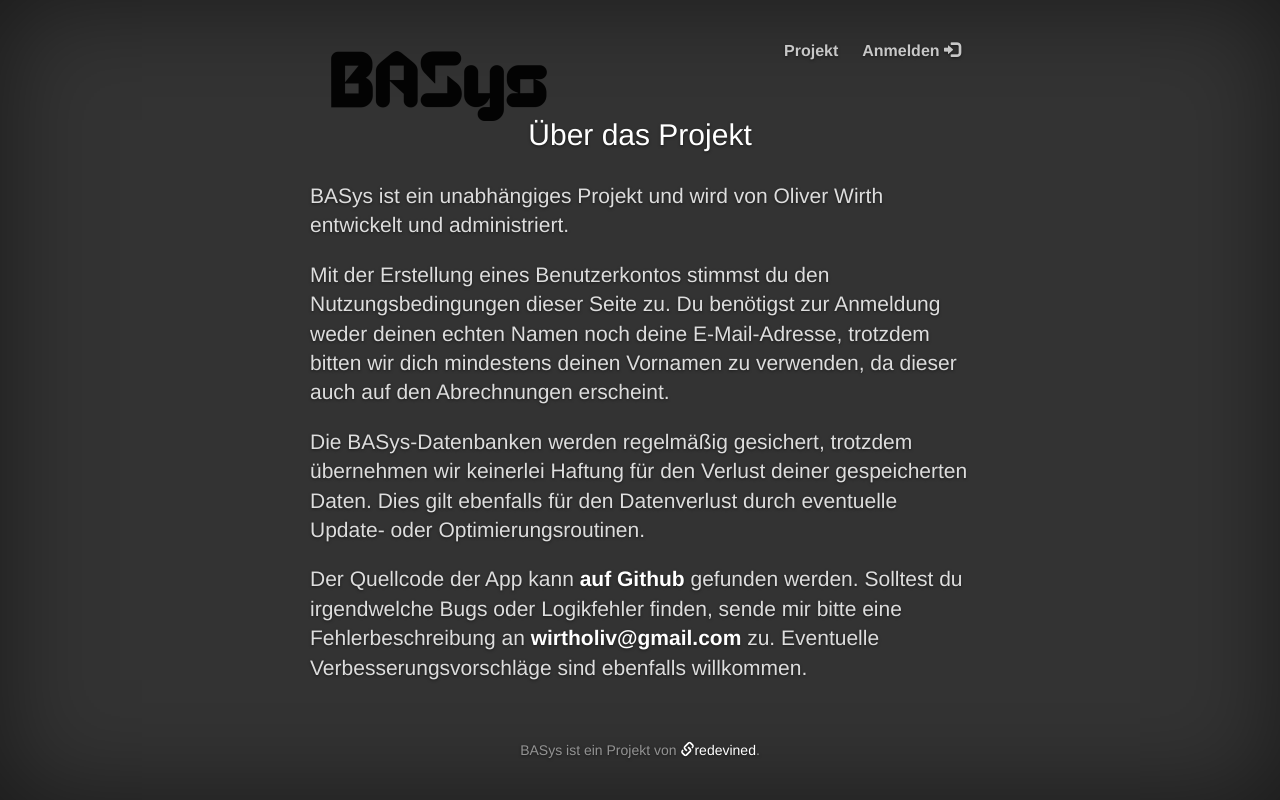
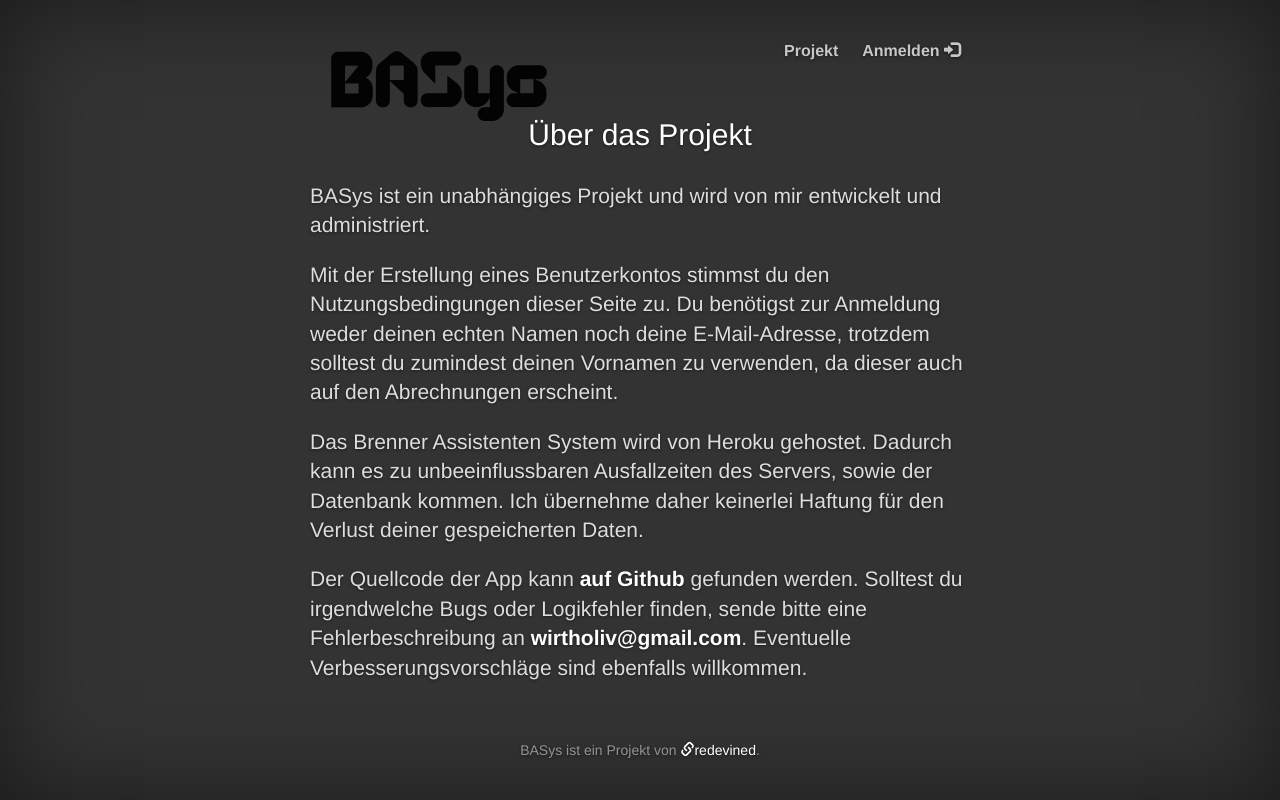
Before and after one commit to redevined/brenner-assistant-system, a Python web app: template templates/about.html in a window 1280 px wide. Run offline with Jinja, Linux system fonts and the light colour scheme; the template is opened without the code that fills it: most values are stand-ins (such as "Sample title", 1, 10 or a date in 2020); some libraries are stand-ins or nearby versions.

Commit message:
Minor changes

```diff
--- a/app.py
+++ b/app.py
@@ -10,7 +10,7 @@ from config import Urls
 
 
 app = Flask(__name__)
-app.secret_key = "this is a really secret key"
+app.secret_key = "/\xfa-\x84\xfeW\xc3\xda\x11%/\x0c\xa0\xbaY\xa3\x89\x93$\xf5\x92\x9eW}"
 app.jinja_env.globals.update(app = ViewInterface())
 
 
--- a/controllers/LoginController.py
+++ b/controllers/LoginController.py
@@ -4,7 +4,7 @@
 from flask import flash, redirect, render_template
 
 from models import User
-from config import Urls
+from config import Urls, Msgs
 
 
 def view() :
@@ -17,11 +17,11 @@ def login(form) :
 			User.session.remember(True)
 		return redirect(Urls.home)
 	else :
-		flash(u"Ungültige Anmeldedaten.")
+		flash(u"Ungültige Anmeldedaten.", Msgs.error)
 	return redirect(Urls.login)
 
 def logout() :
 	if User.session.exists() :
 		User.session.remove()
-		flash("Du wurdest erfolgreich abgemeldet.")
+		flash("Du wurdest erfolgreich abgemeldet.", Msgs.success)
 	return redirect(Urls.login)
--- a/controllers/RegisterController.py
+++ b/controllers/RegisterController.py
@@ -3,7 +3,7 @@
 from flask import flash, redirect, render_template
 
 from models import User
-from config import Urls
+from config import Urls, Msgs
 
 
 def view() :
@@ -14,5 +14,5 @@ def register(form) :
 	if User.session.exists() :
 		return redirect(Urls.home)
 	else :
-		flash("Der Benutzername ist bereits vergeben.")
+		flash("Der Benutzername ist bereits vergeben.", Msgs.warn)
 	return redirect(Urls.register)
--- a/templates/about.html
+++ b/templates/about.html
@@ -11,19 +11,20 @@
 	<h2>Über das Projekt</h2>
 	<br />
 	<p class="lead">
-		BASys ist ein unabhängiges Projekt und wird von Oliver Wirth entwickelt und administriert.
+		BASys ist ein unabhängiges Projekt und wird von mir entwickelt und administriert.
 	</p>
 	<p class="lead">
 		Mit der Erstellung eines Benutzerkontos stimmst du den Nutzungsbedingungen dieser Seite zu.
-		Du benötigst zur Anmeldung weder deinen echten Namen noch deine E-Mail-Adresse, trotzdem bitten wir dich mindestens deinen Vornamen zu verwenden, da dieser auch auf den Abrechnungen erscheint.
+		Du benötigst zur Anmeldung weder deinen echten Namen noch deine E-Mail-Adresse, trotzdem solltest du zumindest deinen Vornamen zu verwenden, da dieser auch auf den Abrechnungen erscheint.
 	</p>
 	<p class="lead">
-		Die BASys-Datenbanken werden regelmäßig gesichert, trotzdem übernehmen wir keinerlei Haftung für den Verlust deiner gespeicherten Daten.
-		Dies gilt ebenfalls für den Datenverlust durch eventuelle Update- oder Optimierungsroutinen.
+		Das Brenner Assistenten System wird von Heroku gehostet.
+		Dadurch kann es zu unbeeinflussbaren Ausfallzeiten des Servers, sowie der Datenbank kommen.
+		Ich übernehme daher keinerlei Haftung für den Verlust deiner gespeicherten Daten.
 	</p>
 	<p class="lead">
 		Der Quellcode der App kann <a href="{{ app.Urls.github }}">auf Github</a> gefunden werden.
-		Solltest du irgendwelche Bugs oder Logikfehler finden, sende mir bitte eine Fehlerbeschreibung an <a href="mailto:wirtholiv@gmail.com">wirtholiv@gmail.com</a> zu.
+		Solltest du irgendwelche Bugs oder Logikfehler finden, sende bitte eine Fehlerbeschreibung an <a href="mailto:wirtholiv@gmail.com">wirtholiv@gmail.com</a>.
 		Eventuelle Verbesserungsvorschläge sind ebenfalls willkommen.
 	</p>
 </div>
--- a/templates/login.html
+++ b/templates/login.html
@@ -11,8 +11,8 @@
 	<form class="form-signin" method="POST">
 		<h2 class="form-signin-heading">Melde dich an</h2>
 
-		{% for msg in get_flashed_messages() %}
-		<p class="flash flash-warn"><span class="glyphicon glyphicon-exclamation-sign"></span> {{ msg }}</p>
+		{% for cat, msg in get_flashed_messages(with_categories=true) %}
+		<p class="flash flash-{{ cat }}"><span class="glyphicon glyphicon-exclamation-sign"></span> {{ msg }}</p>
 		{% endfor %}
 
 		<label for="username" class="sr-only">Benutzername</label>
--- a/templates/register.html
+++ b/templates/register.html
@@ -11,8 +11,8 @@
 	<form class="form-signin" method="POST">
 		<h2 class="form-signin-heading">Erstelle einen Account</h2>
 
-		{% for msg in get_flashed_messages() %}
-		<p class="flash flash-warn"><span class="glyphicon glyphicon-exclamation-sign"></span> {{ msg }}</p>
+		{% for cat, msg in get_flashed_messages(with_categories=true) %}
+		<p class="flash flash-{{ cat }}"><span class="glyphicon glyphicon-exclamation-sign"></span> {{ msg }}</p>
 		{% endfor %}
 
 		<label for="username" class="sr-only">Benutzername</label>
```
Also changed, not shown: config.py (+9 -0 lines), controllers/AdminController.py (+7 -7 lines).
